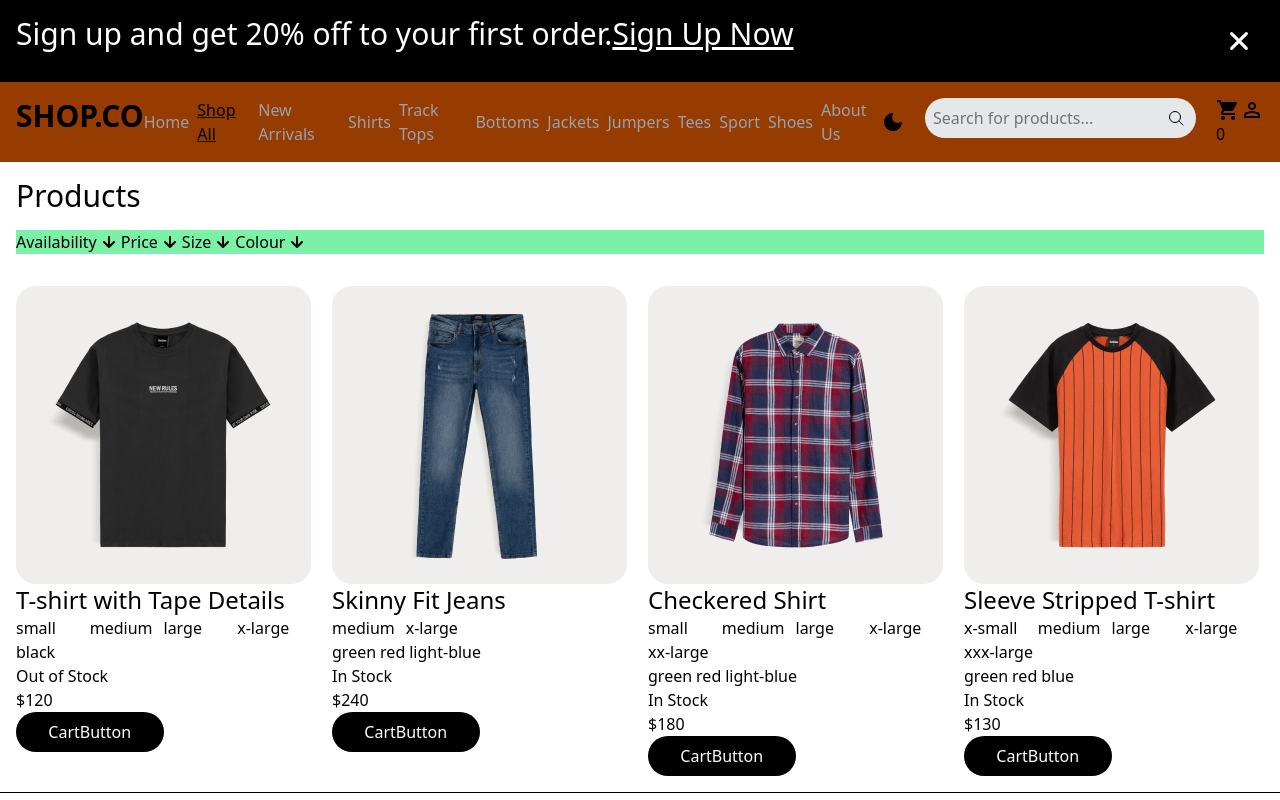
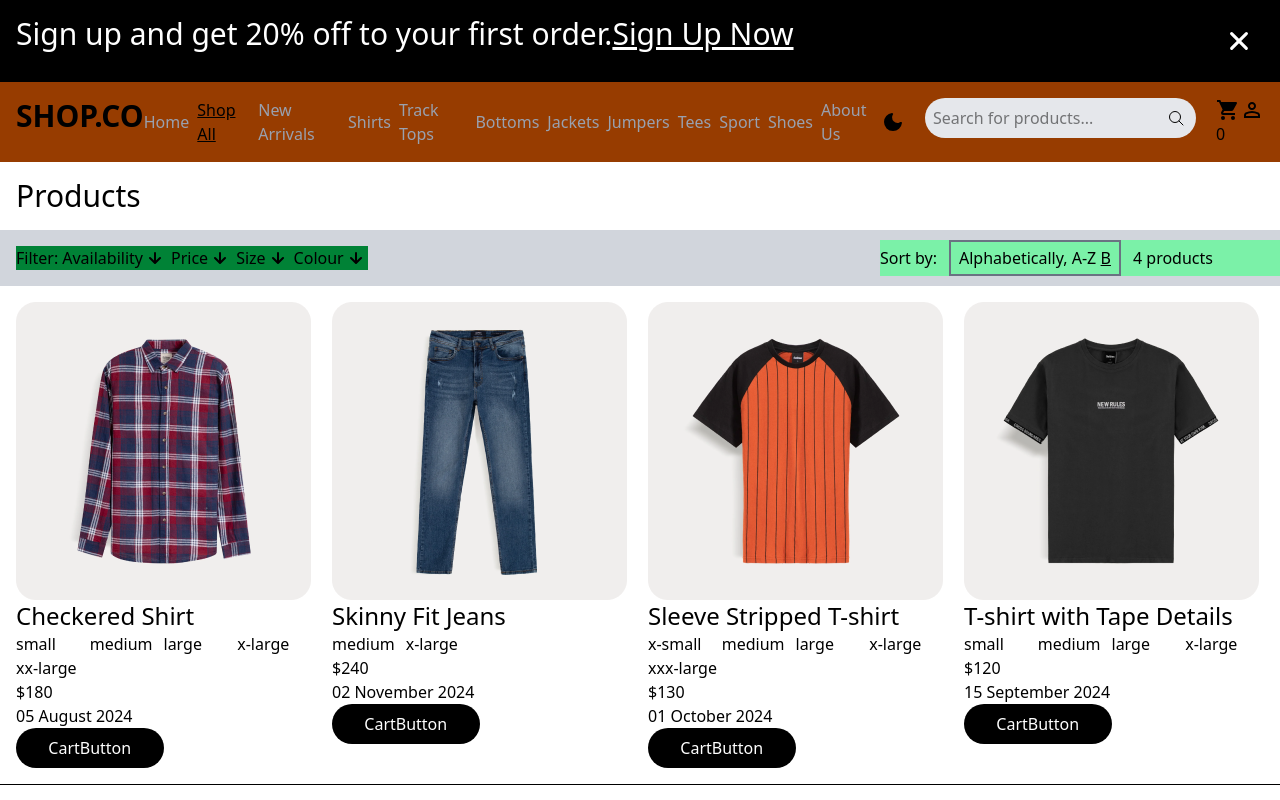
Before and after one commit to victorugs-dev/shopco, a React (Vite) app: page /shop-all in a window 1280 px wide. Built offline with nearby package versions, Linux system fonts and the light colour scheme.

Commit message:
enabled the sort feature

```diff
--- a/data.js
+++ b/data.js
@@ -16,6 +16,7 @@ export const data = [
     ],
     rating: 4.5,
     inStock: false,
+    createdAt: "2024-09-15T10:20:00Z",
   },
   {
       id: 1,
@@ -32,6 +33,7 @@ export const data = [
       images: ["/images/jeans/skinny-fit-jeans.png"],
       rating: 3.5,
       inStock: true,
+      createdAt: "2024-11-02T14:30:00Z",
   },
   {
     id: 2,
@@ -48,6 +50,7 @@ export const data = [
     images: ["/images/shirts/checkered-shirt.png"],
     rating: 4.5,
     inStock: true,
+    createdAt: "2024-08-05T08:00:00Z",
   },
   {
     id: 3,
@@ -64,6 +67,7 @@ export const data = [
     images: ["/images/t-shirts/sleeve-stripped-t-shirt.png"],
     rating: 3.5,
     inStock: true,
+    createdAt: "2024-10-01T16:45:00Z",
   },
 ];
 
--- a/src/components/ui/Card.jsx
+++ b/src/components/ui/Card.jsx
@@ -4,7 +4,7 @@ import { useContext } from 'react';
 import { CartContext } from '../../context/CartContext';
 import CartButton from './CartButton';
 
-function Card({title, percentageDiscount, images, price, slug, rating, sizes, inStock, colors}) {
+function Card({title, percentageDiscount, images, price, slug, rating, sizes, inStock, colors, createdAt}) {
   // console.log("sizes", sizes)
   const discountedPrice = 0;
 
@@ -28,19 +28,20 @@ function Card({title, percentageDiscount, images, price, slug, rating, sizes, in
           )}</div>
 
 
-          <div className='flex gap-1'>{colors?.map(color =>
+          {/* <div className='flex gap-1'>{colors?.map(color =>
             <p key={color}>{color}</p>
-          )}</div>
+          )}</div> */}
 
           <p className='md:text-2xl'>{rating}</p>
 
-          <p>{percentageDiscount}</p>
+          {/* <p>{percentageDiscount}</p> */}
 
-          <p>{inStock ? 'In Stock' : 'Out of Stock'}</p>
+          {/* <p>{inStock ? 'In Stock' : 'Out of Stock'}</p> */}
 
           <p>${price}</p>
+          <p>{createdAt}</p>
 
-          <CartButton />
+          <CartButton className=''/>
         </div>
       </Link>
       {/* <button
--- a/src/pages/ShopAll.jsx
+++ b/src/pages/ShopAll.jsx
@@ -48,6 +48,12 @@ function ShopAll() {
     {id: "from", title:"From", value:""},
     {id: "to", title: "To", value:""}
   ]);
+  const [currCheckedSortBy, setCurrCheckedSortBy] = useState("Alphabetically, A-Z");
+  const [isSortByClicked, setIsSortByClicked] = useState(false);
+  const [currClickedSortBy, setCurrClickedSortBy] = useState(null);
+//   const [currClickedSortBy, setCurrCheckedSortBy] = useState(null);
+
+  const [isFilterAndSortClicked, setIsFilterAndSortClicked] = useState(false)
 
    const highestPrice = useMemo(() => {
       const productPrices = products.map(product => product.price)
@@ -98,10 +104,28 @@ function ShopAll() {
          filteredProducts = filteredProducts.filter(products => !products.inStock)
       }
 
+      if(currCheckedSortBy === "Alphabetically, A-Z"){
+         console.log("currCheckedSortBy",currCheckedSortBy)
+         console.log("filteredProducts.sort((a,b) => a.title.localeCompare(b.name)).reverse()", filteredProducts.sort((a,b) => a.title.localeCompare(b.name)).reverse())
+         // filteredProducts = filteredProducts.sort((a,b) => a.title.localeCompare(b.name))
+         // return [...filteredProducts].sort((a,b) => a.title.localeCompare(b.title))
+         filteredProducts = [...filteredProducts].sort((a,b) => a.title.localeCompare(b.title))
+      }else if(currCheckedSortBy === "Alphabetically, Z-A"){
+         filteredProducts =[...filteredProducts].sort((a,b) => b.title.localeCompare(a.title))
+      }else if(currCheckedSortBy === "Price, low to high"){
+         filteredProducts = [...filteredProducts].sort((a,b) => a.price - b.price)
+      }else if(currCheckedSortBy === "Price, high to low"){
+         filteredProducts = [...filteredProducts].sort((a,b) => b.price - a.price)
+      }else if(currCheckedSortBy === "Date, old to new"){
+         filteredProducts = [...filteredProducts].sort((a,b) => new Date(a.createdAt) - new Date(b.createdAt))
+      }else if(currCheckedSortBy === "Date, new to old"){
+         filteredProducts = [...filteredProducts].sort((a,b) => new Date(b.createdAt) - new Date(a.createdAt))
+      }
+
       console.log("checkedSizeIds", checkedSizeIds)
 
       return isRemoveAllFiltersClicked ? products : filteredProducts
-  },[products, currCheckedAvailability, currCheckedSizes, currCheckedColors, filteredPrices, isRemoveAllFiltersClicked]);
+  },[products, currCheckedAvailability, currCheckedSizes, currCheckedColors, filteredPrices, isRemoveAllFiltersClicked, currCheckedSortBy]);
 
   const dropdownButtonRef = useRef(null);
   // console.log("dropdownButtonRef", dropdownButtonRef);
@@ -112,6 +136,16 @@ function ShopAll() {
     { id: "size", title: "Size"},
     { id: "colour", title: "Colour"},
   ];
+  const sortBys = [
+      {id: "feature", title: "Feature"},
+      {id: "best-selling", title: "Best selling" },
+      {id: "alphabetically-a-z" , title:"Alphabetically, A-Z" },
+      {id: "alphabetically-z-a", title: "Alphabetically, Z-A"},
+      {id: "price-low-to-high", title: "Price, low to high" },
+      {id: "price-high-to-low", title: "Price, high to low"},
+      {id: "date-old-to-new", title: "Date, old to new"},
+      {id: "date-new-to-old", title: "Date, new to old"},
+  ]
 
   const handleFilterDropdown = (event,currFilter) => {
     setIsDropdownActive(!isFilterDropdownActive);
@@ -130,6 +164,10 @@ function ShopAll() {
       }))
 
       setCurrCheckedAvailability(null)
+      setPriceRanges([
+         {id: "from", title:"From", value:""},
+         {id: "to", title: "To", value:""}
+      ])
   }
 
   const productsInStock = products.filter(product => product.inStock === true);
@@ -157,6 +195,16 @@ function ShopAll() {
          {id: "to", title: "To", value:""}
       ])
   }
+
+  const handleSortByCLick = (sortBy) =>{
+      // setCurrClickedSortBy(sortById)
+      setCurrCheckedSortBy(sortBy.title)
+  }
+
+   //  this is only for mobile screen
+  const handleFilterAndSortClick = () => {
+   setIsFilterAndSortClicked(!isFilterAndSortClicked)
+  }
    // set the dropDropdowns inactive before the user sees result of removed filters
 
 
@@ -164,12 +212,28 @@ function ShopAll() {
   if (error) return <p>Failed to load products</p>
 
   return (
+   <div className='w-full'>
+      <h1 className='m-4 text-3xl'>Products</h1>
+
+      {/* mobile device screens */}
+      <div className='md:hidden m-4 flex justify-between '>
+         <div className='flex gap-x-2   '>
+            <button onClick={handleFilterAndSortClick} className='cursor-pointer'>B</button>
+            <p>Filter  and Sort</p>
+         </div>
          <div>
-      <h1 className='m-4 text-3xl'>Products</h1>
-      <div className='m-4'>
-        <div >
-            <div className=''>
-              <div className='flex bg-green-300'>
+            {displayedProducts.length} products
+         </div>
+
+      </div>
+
+      {/* medium device screens */}
+      <div className='hidden md:flex justify-between items-center bg-gray-300'>
+         <div className='m-4 flex bg-red-700 w-fit'>
+            <div className='bg-amber-200'>
+                  <div className='bg-green-700'>
+                  <div className='flex  gap-1'>
+                     <p>Filter: </p>
                      {filters.map((filter) => (
                      <div
                         id={filter.id}
@@ -198,39 +262,21 @@ function ShopAll() {
                      </div>
                   ))}
                   </div>
+                  </div>
+            </div>
+      </div>
+
       <div>
-                  {activeDropdown === "Availability" && (
-                     <AvailabilityBar
-                        currCheckedAvailability={currCheckedAvailability}
-                        setCurrCheckedAvailability={setCurrCheckedAvailability}
-                        // availabilityOptions={availabilityOptions}
-                        products={products}
-                     />
-                  )}
-                  {activeDropdown === "Price" && (
-                     <PriceBar
-                        priceRanges={priceRanges}
-                        setPriceRanges={setPriceRanges}
-                        products={products}
-                        // sendDataToParent={handleDataFromChild}
-                        setFilteredPrices={setFilteredPrices}
-                        highestPrice={highestPrice}
+         {/* <div className=' flex relative gap-x-3 items-center w-100 bg-green-300 '> */}
+         <div className=' flex relative gap-x-3 items-center min-w-100 bg-green-300 '>
+            <p>Sort by: </p>
+            {/* <p className=' border-2 border-gray-500 w-38 p-1 '>{currCheckedSortBy}</p> */}
+            <div className=' flex justify-between border-2 border-gray-500 min-w-43 py-1 px-2 '>
+               <p>{currCheckedSortBy}</p>
+               <button className='underline cursor-pointer' onClick={() => setIsSortByClicked(!isSortByClicked)}>B</button>
+            </div>
 
-                     />
-                  )}
-                  {activeDropdown === "Size" && (
-                     <SizeBar
-                        currCheckedSizes={currCheckedSizes}
-                        setCurrCheckedSizes={setCurrCheckedSizes}
-                     />
-                  )}
-                  {activeDropdown === "Colour" && (
-                     <ColorBar
-                        currCheckedColors={currCheckedColors}
-                        setCurrCheckedColors={setCurrCheckedColors}
-                     />
-                  )}
-              </div>
+            <p>{displayedProducts.length} products</p>
         </div>
       </div>
       </div>
@@ -314,7 +360,7 @@ function ShopAll() {
                   </div>
                )}
 
-               {(currCheckedAvailability || currCheckedSizes.some(s => s.isChecked) || currCheckedColors.some(c => c.isChecked)) && (
+               {(currCheckedAvailability || currCheckedSizes.some(s => s.isChecked) || currCheckedColors.some(c => c.isChecked) || priceRanges.some(priceRange => priceRange.value !== "")) && (
                   <div>
                      <button
                         onClick={handleRemoveAllFilters}
@@ -326,24 +372,28 @@ function ShopAll() {
 
 
         {/* <div className='grid align-center grid-cols-4 gap-4 md:m-0 p-2 md:p-0  md:m-4 space-x-2 md:space-x-0  w-fit'> */}
-        <div className='grid align-center grid-cols-4 gap-4 md:m-0 p-2 md:p-0  md:m-4 space-x-2 md:space-x-0  '>
+        <div className='grid relative align-center grid-cols-4 gap-4 md:m-0 p-2 md:p-0  md:m-4 space-x-2 md:space-x-0  '>
           {displayedProducts.length ? (
             displayedProducts.map(product => (
             <Card
               key={product.id}
               title={product.title}
-              discount={product.discount}
+            //   discount={product.discount}
               images={product.images[0]}
               slug={product.slug}
             //   rating={product.rating}
               sizes={product.sizes}
-              inStock={product.inStock}
-              colors={product.colors}
+            //   inStock={product.inStock}
+            //   colors={product.colors}
               price={product.price}
+              createdAt={new Date(product.createdAt).toLocaleDateString("en-GB", {
+               day: "2-digit",
+               month: "long",
+               year: "numeric"
+              })}
             />
           ))
           ) : (
-            // <p>Nothing matches that description</p>
             <div className='flex md:flex-col justify-center items-center bg-blue-300 w-full'>
                <p>No products found </p>
               <div>
@@ -355,6 +405,53 @@ function ShopAll() {
               </div>
             </div>
           )}
+
+            {(activeDropdown !== "") && (
+               <div className='absolute bg-white border p-5'>
+                  {activeDropdown === "Availability" && (
+                     <AvailabilityBar
+                        currCheckedAvailability={currCheckedAvailability}
+                        setCurrCheckedAvailability={setCurrCheckedAvailability}
+                        // availabilityOptions={availabilityOptions}
+                        products={products}
+                     />
+                  )}
+                  {activeDropdown === "Price" && (
+                     <PriceBar
+                        priceRanges={priceRanges}
+                        setPriceRanges={setPriceRanges}
+                        products={products}
+                        // sendDataToParent={handleDataFromChild}
+                        setFilteredPrices={setFilteredPrices}
+                        highestPrice={highestPrice}
+
+                     />
+                  )}
+                  {activeDropdown === "Size" && (
+                     <SizeBar
+                        currCheckedSizes={currCheckedSizes}
+                        setCurrCheckedSizes={setCurrCheckedSizes}
+                     />
+                  )}
+                  {activeDropdown === "Colour" && (
+                     <ColorBar
+                        currCheckedColors={currCheckedColors}
+                        setCurrCheckedColors={setCurrCheckedColors}
+                     />
+                  )}
+               </div>
+            )}
+
+            { isSortByClicked && (
+               // <div className='absolute  flex flex-col items-start top-9 left-15  bottom-2 bg-red-400 w-full'>
+               <div className='absolute  flex flex-col  right-40 border top-0  bg-red-400'>
+                  {isSortByClicked && sortBys.map(sortBy =>
+                     <button key={sortBy.title} onClick={() => handleSortByCLick(sortBy)} className='flex items-start     bg-white hover:bg-blue-400 hover:text-white'>
+                     {sortBy.title}
+                     </button>
+                  )}
+               </div>
+            )}
          </div>
         <hr />
       </div>
```
Lines whose indentation alone changed are shown as unchanged.
